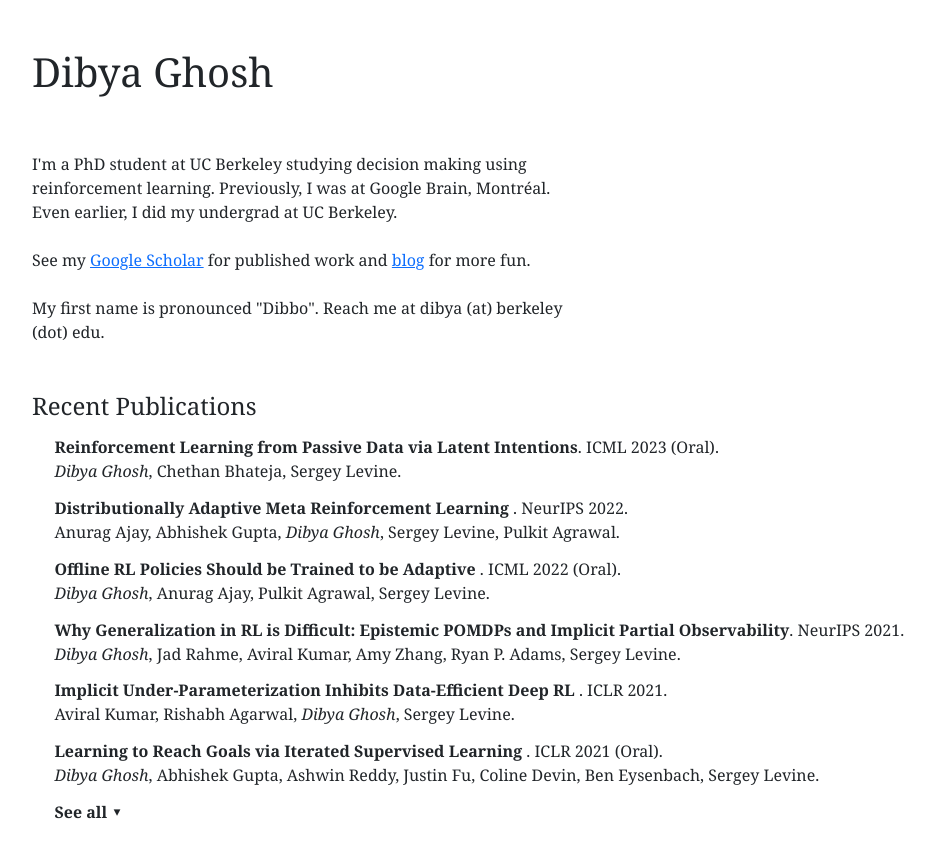
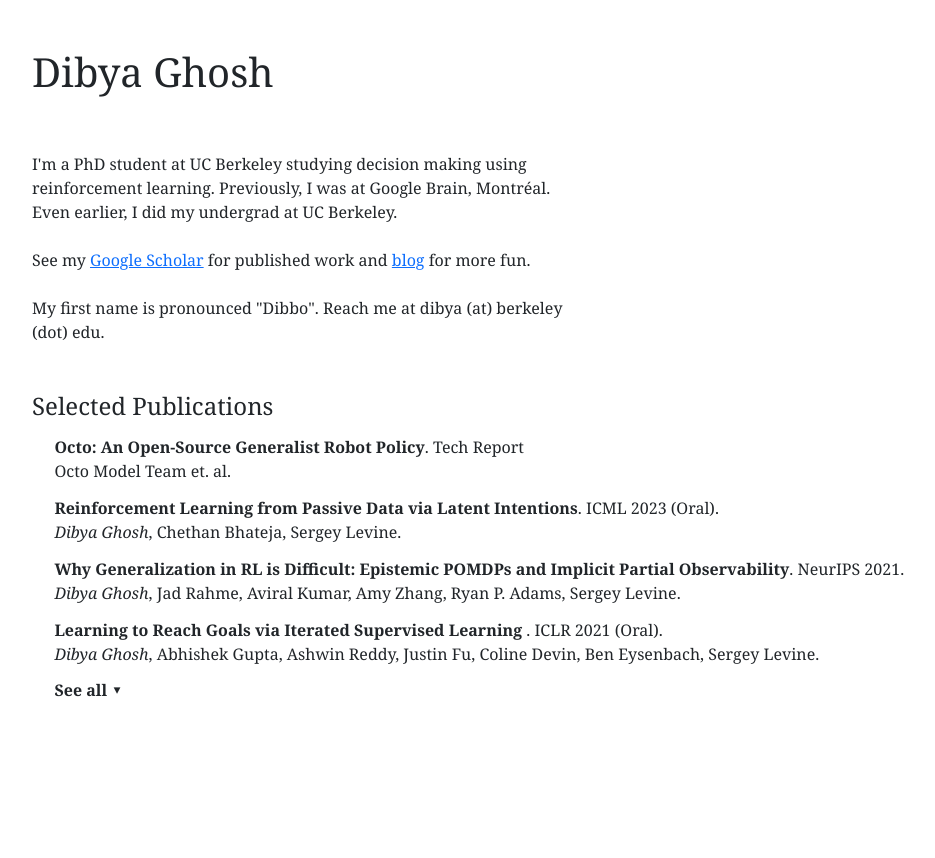
Before and after one commit to dibyaghosh/dibyaghosh.github.io, a Jekyll site: the page index.html, which Jekyll copies as it is, in a window 1280 px wide. Shown: the top 858 px of the page, without its empty margins (50-985 px from the left). Built offline with Jekyll 4.4.1, drawn with Linux system fonts in a browser that asks for light colours; nearby versions of some CDN libraries.

Commit message:
Add and shuffle publications

```diff
--- a/index.html
+++ b/index.html
@@ -48,23 +48,32 @@ My first name is pronounced "Dibbo". Reach me at dibya (at) berkeley (dot) edu.
 
 </div>
 </div>
-<h4 id="manuscripts">Recent Publications</h4>
+<h4 id="manuscripts">Selected Publications</h4>
 <ul class="no-bullets text-responsive">
-<li><a class='publication' href="https://arxiv.org/abs/2207.02200"><strong>Reinforcement Learning from Passive Data via Latent Intentions</strong></a>. ICML 2023 (Oral). <br>
+<li><a class='publication' href="https://octo-models.github.io/"><strong>Octo: An Open-Source Generalist Robot Policy</strong></a>. Tech Report<br>
+    Octo Model Team et. al.</li>
+    <li><a class='publication' href="https://arxiv.org/abs/2304.04782"><strong>Reinforcement Learning from Passive Data via Latent Intentions</strong></a>. ICML 2023 (Oral). <br>
 <em>Dibya Ghosh</em>, Chethan Bhateja, Sergey Levine.</li>
-<li><a class='publication' href="https://arxiv.org/abs/2207.02200"><strong>Distributionally Adaptive Meta Reinforcement Learning </strong></a>. NeurIPS 2022. <br>
-Anurag Ajay, Abhishek Gupta, <em>Dibya Ghosh</em>, Sergey Levine, Pulkit Agrawal.</li>
-<li><a class='publication' href="https://arxiv.org/abs/2207.02200"><strong>Offline RL Policies Should be Trained to be Adaptive </strong></a>. ICML 2022 (Oral). <br>
-<em>Dibya Ghosh</em>, Anurag Ajay, Pulkit Agrawal, Sergey Levine.</li>
 <li><a class='publication' href="https://arxiv.org/abs/2107.06277"><strong>Why Generalization in RL is Difficult: Epistemic POMDPs and Implicit Partial Observability</strong></a>. NeurIPS 2021. <br>
     <em>Dibya Ghosh</em>, Jad Rahme, Aviral Kumar, Amy Zhang, Ryan P. Adams, Sergey Levine.</li>
-<li><a class='publication' href="https://arxiv.org/abs/2010.14498"><strong>Implicit Under-Parameterization Inhibits Data-Efficient Deep RL </strong></a>. ICLR 2021. <br>
-    Aviral Kumar, Rishabh Agarwal, <em>Dibya Ghosh</em>, Sergey Levine.</li>
 <li><a class='publication' href="https://arxiv.org/abs/1912.06088"><strong>Learning to Reach Goals via Iterated Supervised Learning </strong></a>. ICLR 2021 (Oral). <br>
     <em>Dibya Ghosh</em>, Abhishek Gupta, Ashwin Reddy, Justin Fu, Coline Devin, Ben Eysenbach, Sergey Levine.</li>
 <li><a class="publication collapsed" onclick="$('.collapse').toggle()" href="#collapseExample" role="button" aria-expanded="false" aria-controls="collapseExample"> <strong> See all ▼</strong></a>   </li>
 </ul>
 <ul class="no-bullets collapse text-responsive" id="collapseExample">
+    <li><a class='publication' href="https://arxiv.org/abs/2309.13041"><strong> Robotic Offline RL from Internet Videos via Value-Function Pre-Training</strong></a>. Preprint.<br>
+        Chethan Bhateja*, Derek Guo*, <em>Dibya Ghosh*</em>, Anikait Singh, Manan Tomar, Quan Vuong, Yevgen Chebotar, Sergey Levine, Aviral Kumar. </li>
+    <li><a class='publication' href="https://arxiv.org/abs/2307.11949"><strong>Hiql: Offline goal-conditioned rl with latent states as actions</strong></a>. NeurIPS 2023. <br>
+        Seohong Park, <em>Dibya Ghosh</em>, Ben Eysenbach, Sergey Levine.</li>
+    <li><a class='publication' href="https://arxiv.org/abs/2311.05067"><strong>Accelerating Exploration with Unlabeled Prior Data </strong></a>. NeurIPS 2023. <br>
+        Qiyang Li, Jason Zhang, <em>Dibya Ghosh</em>, Amy Zhang, Sergey Levine.</li>
+    <li><a class='publication' href="https://arxiv.org/abs/2207.02200"><strong>Distributionally Adaptive Meta Reinforcement Learning </strong></a>. NeurIPS 2022. <br>
+    Anurag Ajay, Abhishek Gupta, <em>Dibya Ghosh</em>, Sergey Levine, Pulkit Agrawal.</li>
+    <li><a class='publication' href="https://arxiv.org/abs/2207.02200"><strong>Offline RL Policies Should be Trained to be Adaptive </strong></a>. ICML 2022 (Oral). <br>
+    <em>Dibya Ghosh</em>, Anurag Ajay, Pulkit Agrawal, Sergey Levine.</li>
+    <li><a class='publication' href="https://arxiv.org/abs/2010.14498"><strong>Implicit Under-Parameterization Inhibits Data-Efficient Deep RL </strong></a>. ICLR 2021. <br>
+        Aviral Kumar, Rishabh Agarwal, <em>Dibya Ghosh</em>, Sergey Levine.</li>
+
     <li><a class='publication' href="https://arxiv.org/abs/2006.11266"><strong>An Operator View of Policy Gradient Methods </strong></a>. NeurIPS 2020. <br>
         <em>Dibya Ghosh</em>, Marlos C Machado, Nicolas Le Roux</li>
     <li><a class='publication' href="https://arxiv.org/abs/2007.05520"><strong>Representations for Stable Off-Policy Reinforcement Learning </strong></a>. ICML 2020. <br>
```
